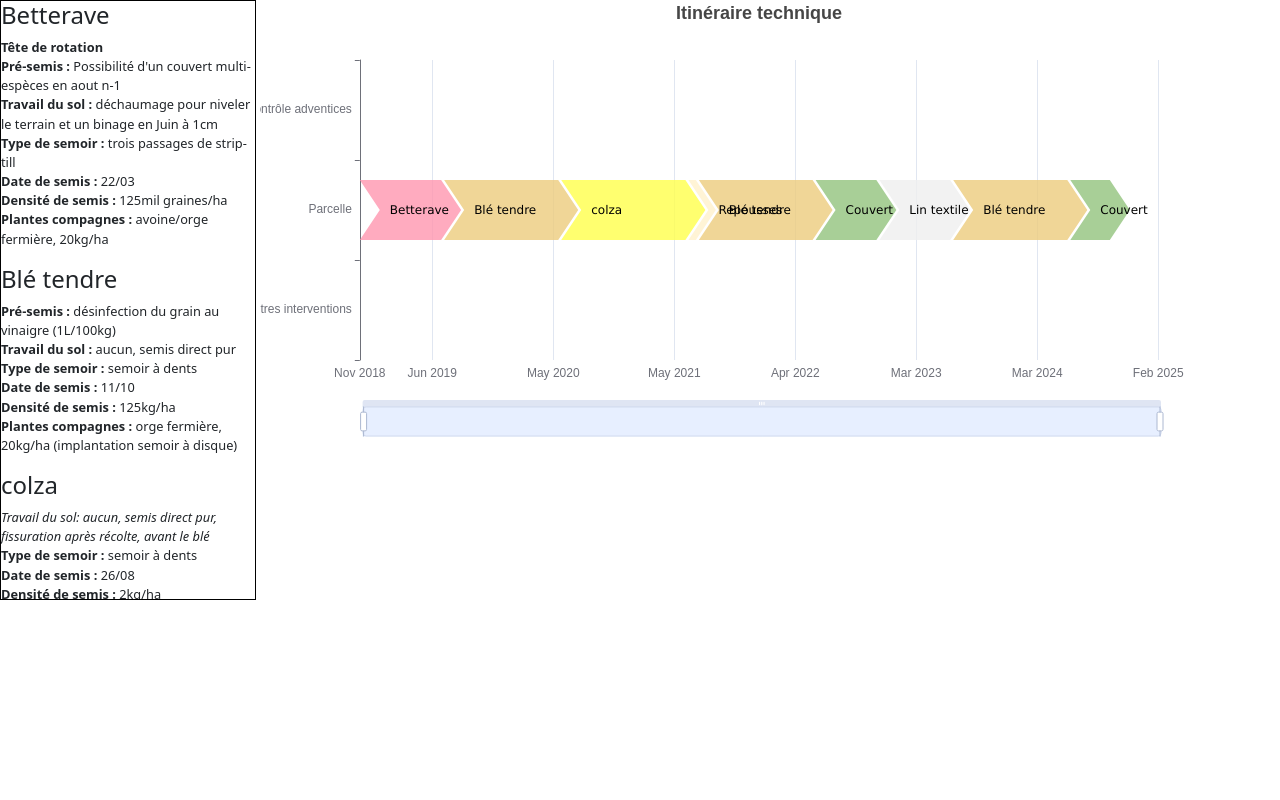
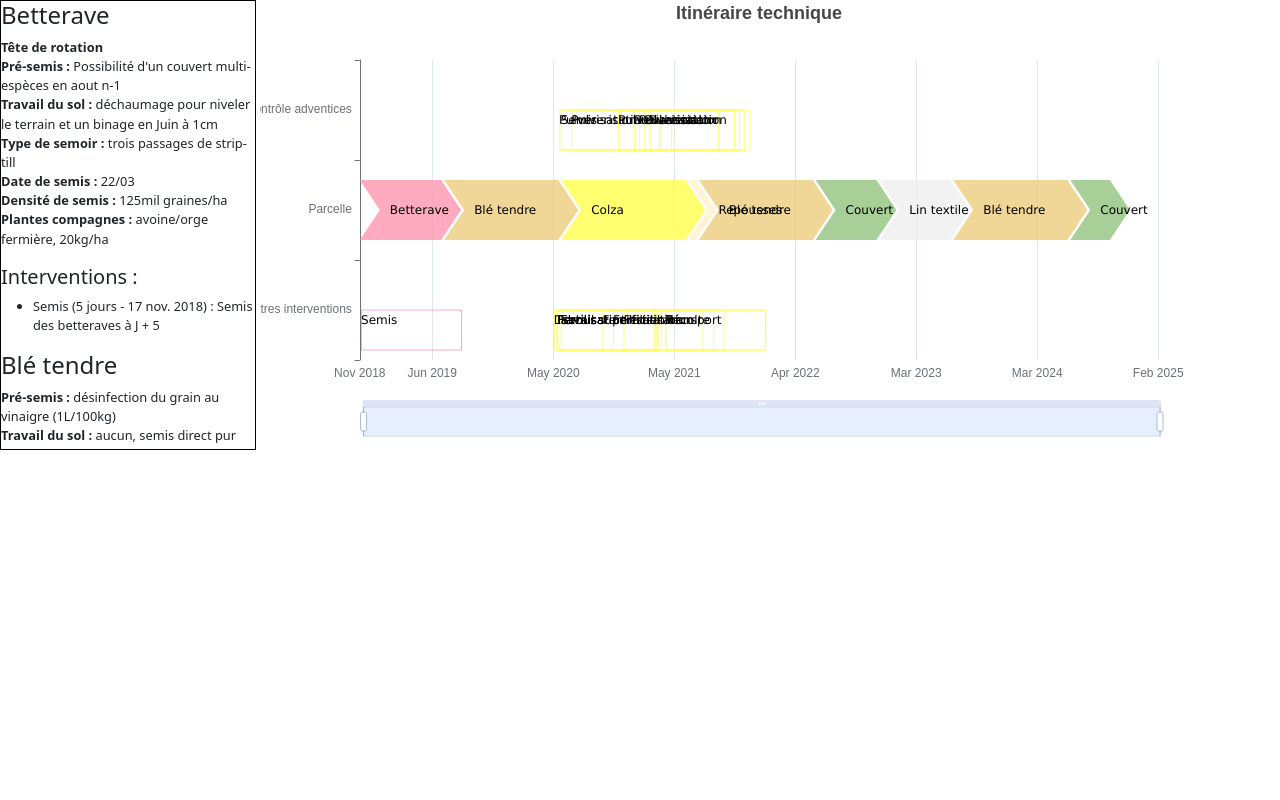
Before and after one commit to osfarm/itineraire-technique, a plain HTML site: page rendu_statique_1.html in a window 1280 px wide. Drawn offline with nearby package versions, Linux system fonts and the light colour scheme.

Commit message:
Ajout des interventions - WIP

```diff
--- a/rendu_statique_1.html
+++ b/rendu_statique_1.html
@@ -7,17 +7,34 @@
 
     <title>ECharts</title>
 
-    <link href="https://cdn.jsdelivr.net/npm/bootstrap@5.2.3/dist/css/bootstrap.min.css" rel="stylesheet" integrity="sha384-rbsA2VBKQhggwzxH7pPCaAqO46MgnOM80zW1RWuH61DGLwZJEdK2Kadq2F9CUG65" crossorigin="anonymous">
+    <link href="https://cdn.jsdelivr.net/npm/bootstrap@5.2.3/dist/css/bootstrap.min.css" rel="stylesheet"
+        integrity="sha384-rbsA2VBKQhggwzxH7pPCaAqO46MgnOM80zW1RWuH61DGLwZJEdK2Kadq2F9CUG65" crossorigin="anonymous">
 
     <script src="https://cdn.jsdelivr.net/npm/echarts@5.5.1/dist/echarts.js"></script>
     <script src="https://ajax.googleapis.com/ajax/libs/jquery/3.7.1/jquery.min.js"></script>
 
+    <style>
+        #itk_text {
+            display: inline-block;
+            font-size: 80%;
+            border: 1px black solid;
+            width: 20%;
+            height: 450px;
+            overflow: scroll
+        }
+
+        #itk_chart {
+            width: 78%;
+            height: 450px;
+            display: inline-block;
+        }
+    </style>
 </head>
 
 <body>
     <!-- Prepare a DOM with a defined width and height for ECharts -->
-    <div id="itk_text" style="display: inline-block;  font-size: 80%;  border: 1px black solid;    width: 20%;height:600px; overflow: scroll"></div>
-    <div id="itk_chart" style="width: 78%;height:600px; display: inline-block;"></div>
+    <div id="itk_text"></div>
+    <div id="itk_chart"></div>
 
     <script type="text/javascript">
         // Initialize the echarts instance based on the prepared dom
@@ -32,24 +49,65 @@
         var categories = ['Autres interventions', 'Parcelle', 'Contrôle adventices'];
 
         var rotationTest = [
-            {name: "Betterave", color: "#ff96b0", duration: 8,
-             description: "<p><b>Tête de rotation</b><br><b>Pré-semis  : </b> Possibilité d'un couvert multi-espèces en aout n-1<br><b>Travail du sol  : </b> déchaumage pour niveler le terrain et un binage en Juin à 1cm<br><b>Type de semoir  : </b> trois passages de strip-till<br><b>Date de semis  : </b> 22/03<br><b>Densité de semis  : </b> 125mil graines/ha<br><b>Plantes compagnes : </b> avoine/orge fermière, 20kg/ha</p>"},
-            {name: "Blé tendre", color: "#edcc7d", duration: 11,
-             description: "<p><b>Pré-semis :</b> désinfection du grain au vinaigre (1L/100kg)<br><b>Travail du sol : </b> aucun, semis direct pur<br><b>Type de semoir  : </b> semoir à dents<br><b>Date de semis  : </b>  11/10<br><b>Densité de semis  : </b> 125kg/ha<br><b>Plantes compagnes : </b> orge fermière, 20kg/ha (implantation semoir à disque)</p>"},
-            {name: "colza", color: "#ffff4b", duration: 12,
-             description: "<p><i>Travail du sol: aucun, semis direct pur, fissuration après récolte, avant le blé</i><br><b>Type de semoir  : </b> semoir à dents<br><b>Date de semis  : </b>  26/08<br><b>Densité de semis  : </b> 2kg/ha<br><b>Plantes compagnes : </b> feverole fermière, 60 pieds au m2</p>"},
-            {name: "Repousses", color: "#fff2cc", duration: 1,
-             description: ""},
-            {name: "Blé tendre", color: "#edcc7d", duration: 11,
-             description: ""},
-            {name: "Couvert ", color: "#93c47d", duration: 6,
-             description: "<p><i>Couvert d'interculture longue pour casser le cycle des graminées</i><br><b>Composition : </b> trefle facscelie vesce, feverple,pois, lupin tournessol, avoine<br><b>Destruction : </b> rouleau faca + gel<br><b>Densité : </b> 250 pieds/m2</p>"},
-            {name: "Lin textile", color: "#efefef", duration: 7,
-             description: "<p><b>Semis :</b> Mars<br><b>Type de semoir : </b> semoir à disques <br>Très sensible à la compaction donc éloigné le plus possible de la récolte de betterave<br>Apport de BRF après lin, environ 10t/ha </p>"},
-            {name: "Blé tendre", color: "#edcc7d", duration: 11,
-             description: ""},
-            {name: "Couvert ", color: "#93c47d", duration: 4,
-             description: "<p><i>Couvert d'interculture court</i><br><b>Date de semis : </b> 28/09 ou plus tôt<br><b>Composition : </b> avoine/pois/feverole/vesce/fascelie/radis/lupin/tournessol<br><b>Densité : </b> 85 kg/ha<br><b>Destruction : </b> 26/01<br><b>Reliquats azotés : </b> apporteront entre 20 et 40 u d'azote mobilisable</p>"},
+            {
+                name: "Betterave", color: "#ff96b0", duration: 8,
+                description: "<p><b>Tête de rotation</b><br><b>Pré-semis  : </b> Possibilité d'un couvert multi-espèces en aout n-1<br><b>Travail du sol  : </b> déchaumage pour niveler le terrain et un binage en Juin à 1cm<br><b>Type de semoir  : </b> trois passages de strip-till<br><b>Date de semis  : </b> 22/03<br><b>Densité de semis  : </b> 125mil graines/ha<br><b>Plantes compagnes : </b> avoine/orge fermière, 20kg/ha</p>",
+                interventions: [
+                    {day: 5, name: "Semis", type: "Autres interventions", description: "Semis des betteraves à J + 5"}
+                ]
+            },
+            {
+                name: "Blé tendre", color: "#edcc7d", duration: 11,
+                description: "<p><b>Pré-semis :</b> désinfection du grain au vinaigre (1L/100kg)<br><b>Travail du sol : </b> aucun, semis direct pur<br><b>Type de semoir  : </b> semoir à dents<br><b>Date de semis  : </b>  11/10<br><b>Densité de semis  : </b> 125kg/ha<br><b>Plantes compagnes : </b> orge fermière, 20kg/ha (implantation semoir à disque)</p>"
+            },
+            {
+                name: "Colza", color: "#ffff4b", duration: 12,
+                description: "<p><i>Travail du sol: aucun, semis direct pur, fissuration après récolte, avant le blé</i><br><b>Type de semoir  : </b> semoir à dents<br><b>Date de semis  : </b>  26/08<br><b>Densité de semis  : </b> 2kg/ha<br><b>Plantes compagnes : </b> feverole fermière, 60 pieds au m2</p>",
+                interventions: [
+                    {day: -20, name: "Labour", type: "Autres interventions", description: ""},
+                    {day: -15, name: "Travail superficiel", type: "Autres interventions", description: ""},
+                    {day: -10, name: "Fertilisation", type: "Autres interventions", description: "Fertilisation - tsp_45 (180 kg)"},
+                    {day: -10, name: "Fertilisation", type: "Autres interventions", description: "Fertilisation - potassium_chloride (125 kg)"},
+                    {day: -5, name: "Pulverisation", type: "Protection des plantes", description: "Protection des plantes - Proplus (0,4 l)"},
+                    {day: 0, name: "Semis", type: "Autres interventions", description: "Semence - Capello (2 kg)"},
+                    {day: 0, name: "Semis", type: "Protection des plantes", description: "Protection des plantes - Anti-limaces (4 kg)"},
+                    {day: 30, name: "Pulverisation", type: "Protection des plantes", description: "Protection des plantes - Sweet Home (0,3 l)"},
+                    {day: 120, name: "Fertilisation", type: "Autres interventions", description: "Fertilisation - ammonitrate_33 (178 kg)"},
+                    {day: 150, name: "Fertilisation", type: "Autres interventions", description: "Fertilisation - ammonium_sulphate (90 kg)"},
+                    {day: 165, name: "Pulverisation", type: "Protection des plantes", description: "Protection des plantes - Boravi Wg (1 kg)"},
+                    {day: 180, name: "Fertilisation", type: "Autres interventions", description: "Fertilisation - ammonitrate_33 (178 kg)"},
+                    {day: 210, name: "Pulverisation", type: "Protection des plantes", description: "Protection des plantes - Elifor (0,5 l)"},
+                    {day: 225, name: "Pulverisation", type: "Protection des plantes", description: "Protection des plantes - Karakas (0,05 l)"},
+                    {day: 240, name: "Pulverisation", type: "Protection des plantes", description: "Protection des plantes - Sunorg Pro (0,4 l)"},
+                    {day: 255, name: "Pulverisation", type: "Protection des plantes", description: "Protection des plantes - Boravi Wg (1 kg)"},
+                    {day: 300, name: "Récolte", type: "Autres interventions", description: "Récolte - Rendement (30 q)"},
+                    {day: 300, name: "Transport", type: "Autres interventions", description: ""},
+                ]
+            },
+            {
+                name: "Repousses", color: "#fff2cc", duration: 1,
+                description: ""
+            },
+            {
+                name: "Blé tendre", color: "#edcc7d", duration: 11,
+                description: ""
+            },
+            {
+                name: "Couvert", color: "#93c47d", duration: 6,
+                description: "<p><i>Couvert d'interculture longue pour casser le cycle des graminées</i><br><b>Composition : </b> trefle facscelie vesce, feverple,pois, lupin tournessol, avoine<br><b>Destruction : </b> rouleau faca + gel<br><b>Densité : </b> 250 pieds/m2</p>"
+            },
+            {
+                name: "Lin textile", color: "#efefef", duration: 7,
+                description: "<p><b>Semis :</b> Mars<br><b>Type de semoir : </b> semoir à disques <br>Très sensible à la compaction donc éloigné le plus possible de la récolte de betterave<br>Apport de BRF après lin, environ 10t/ha </p>"
+            },
+            {
+                name: "Blé tendre", color: "#edcc7d", duration: 11,
+                description: ""
+            },
+            {
+                name: "Couvert", color: "#93c47d", duration: 4,
+                description: "<p><i>Couvert d'interculture court</i><br><b>Date de semis : </b> 28/09 ou plus tôt<br><b>Composition : </b> avoine/pois/feverole/vesce/fascelie/radis/lupin/tournessol<br><b>Densité : </b> 85 kg/ha<br><b>Destruction : </b> 26/01<br><b>Reliquats azotés : </b> apporteront entre 20 et 40 u d'azote mobilisable</p>"
+            },
         ];
 
         var baseTime = startTime;
@@ -64,15 +122,42 @@
                 value: [1, // Parcelle (index de la série)
                     startDate.valueOf(), // Date de début
                     endDate.valueOf(), // Date de fin
-                        item.duration, // Durée (mois)
-                        item.name // Nom
+                    item.name, // Nom
+                    'rotation_item', // Type
+                    item.duration // Durée (mois)
                 ],
                 itemStyle: {
                     color: item.color
                 }
             });
 
-            html += '<h4 id="rotation_'+ index +'">' + item.name + '</h4>' + item.description;
+            html += '<h4 id="rotation_' + index + '">' + item.name + '</h4>' + item.description;
+
+            if (item.interventions) {
+                html += '<h5>Interventions :</h5><ul>';
+                item.interventions.forEach(intervention => {
+                    let intDate = new Date(startDate.valueOf() + intervention.day * 86400000);
+
+                    html += '<li>'+intervention.name +  ' (' + intervention.day + ' jours - ' + intDate.toLocaleDateString('fr-FR', { day: 'numeric', month: 'short', year: 'numeric'}) + ') : ' + intervention.description+ '</li>';
+                    data.push({
+                        name: intervention.name,
+                        value: [intervention.type == 'Protection des plantes' ? 2 : 0, // Parcelle (index de la série)
+                            startDate.valueOf() + intervention.day * 86400000, // Date de début (ms)
+                            startDate.valueOf() + (intervention.day + 1) * 86400000, // Date de début (ms)
+                            intervention.name, // Nom
+                            'intervention_bottom', // Type
+                            1
+                        ],
+                        itemStyle: {
+                            color: item.color
+                        }
+                    });
+                });
+
+                html += '</ul>';
+
+            }
+
         });
 
         $('#itk_text').html(html);
@@ -81,7 +166,12 @@
             var categoryIndex = api.value(0);
             var start = api.coord([api.value(1), categoryIndex]);
             var end = api.coord([api.value(2), categoryIndex]);
+            var name = api.value(3);
+            var type = api.value(4);
+
             var height = api.size([0, 1])[1] * 0.6;
+
+            if (type == 'rotation_item') {
 
                 // start[0] // abscisse gauche de l'élément
                 // start[1] // ordonnée gauche de l'élément
@@ -119,7 +209,7 @@
                         },
                         textContent: {
                             style: {
-                            text: api.value(4),
+                                text: name,
                                 fontFamily: 'Verdana',
                                 fill: '#000',
                                 width: 80,
@@ -128,13 +218,55 @@
                                 truncateMinChar: 1
                             }
                         }
-                });
+                    }
+                );
+            }
+
+            if (type == 'intervention_bottom') {
+
+                let border = 3;
+                const style = api.style();
+                return (
+                    {
+                        type: 'rect',
+                        transition: ['shape'],
+                        shape: {
+                            x: start[0],
+                            y: start[1],
+                            width: 100,
+                            height: height - 20
+                        },
+                        style: api.style({
+                            fill: 'transparent',
+                            stroke: style.fill,
+                            textFill: '#000',
+                        }),
+                        textConfig: {
+                            position: [0, 5]
+                        },
+                        textContent: {
+                            style: {
+                                text: name,
+                                fontFamily: 'Verdana',
+                                fill: '#000',
+                                overflow: 'truncate',
+                                ellipsis: '..',
+                                truncateMinChar: 1
+                            }
+                        }
+                    }
+                );
+
+            }
+
+
+
         }
 
         option = {
             tooltip: {
                 formatter: function (params) {
-                    return params.marker + params.name + ' : ' + params.value[3] + ' mois';
+                    return params.marker + params.name + ' : ' + params.value[5] + ' mois';
                 }
             },
 
```
Lines whose indentation alone changed are shown as unchanged.
